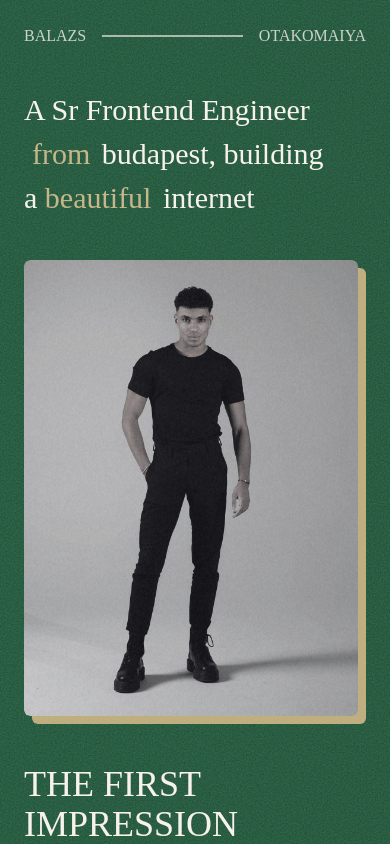
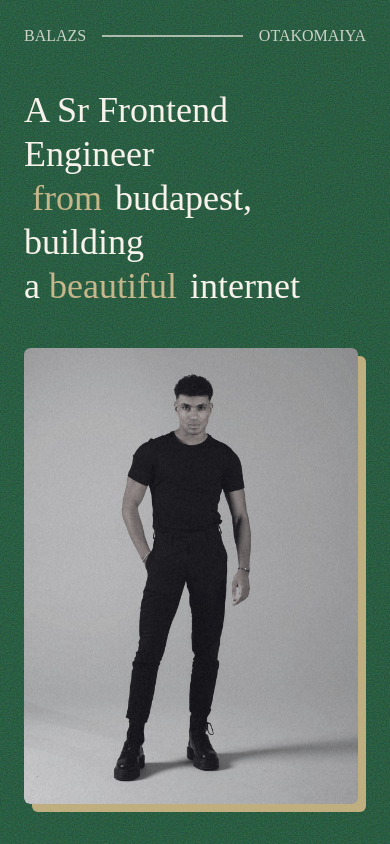
Before and after one commit to balazsotakomaiya/personal-site, a Next.js app: page / in a window 390 px wide. Shown: the top 844 px of the page. Built offline with nearby package versions, Linux system fonts and the light colour scheme.

Commit message:
Heading resize mobile

```diff
--- a/app/components/Heading/Heading.tsx
+++ b/app/components/Heading/Heading.tsx
@@ -50,7 +50,7 @@ export const Heading: React.FC<HeadingProps> & {
 
     return (
         <div className={`flex flex-col align-middle ${alignmentClasses} ${className}`}>
-            <span className={`text-custom-cream text-3xl/11 lg:text-8xl/28 3xl:text-9xl/36 ${className}`}>
+            <span className={`text-custom-cream text-4xl/11 lg:text-8xl/28 3xl:text-9xl/36 ${className}`}>
                 {children}
             </span>
             {subheading && <Subheading className={className}>{subheading}</Subheading>}
```
